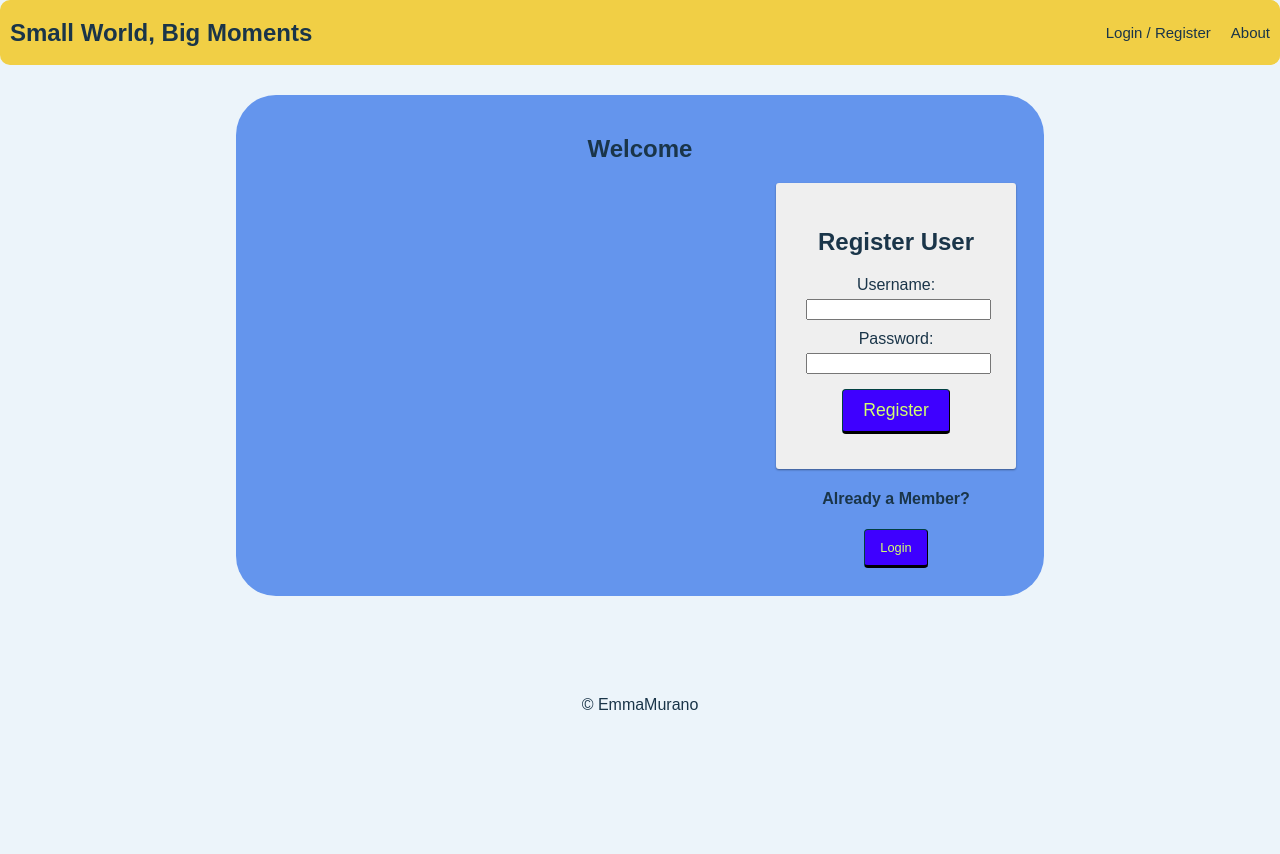
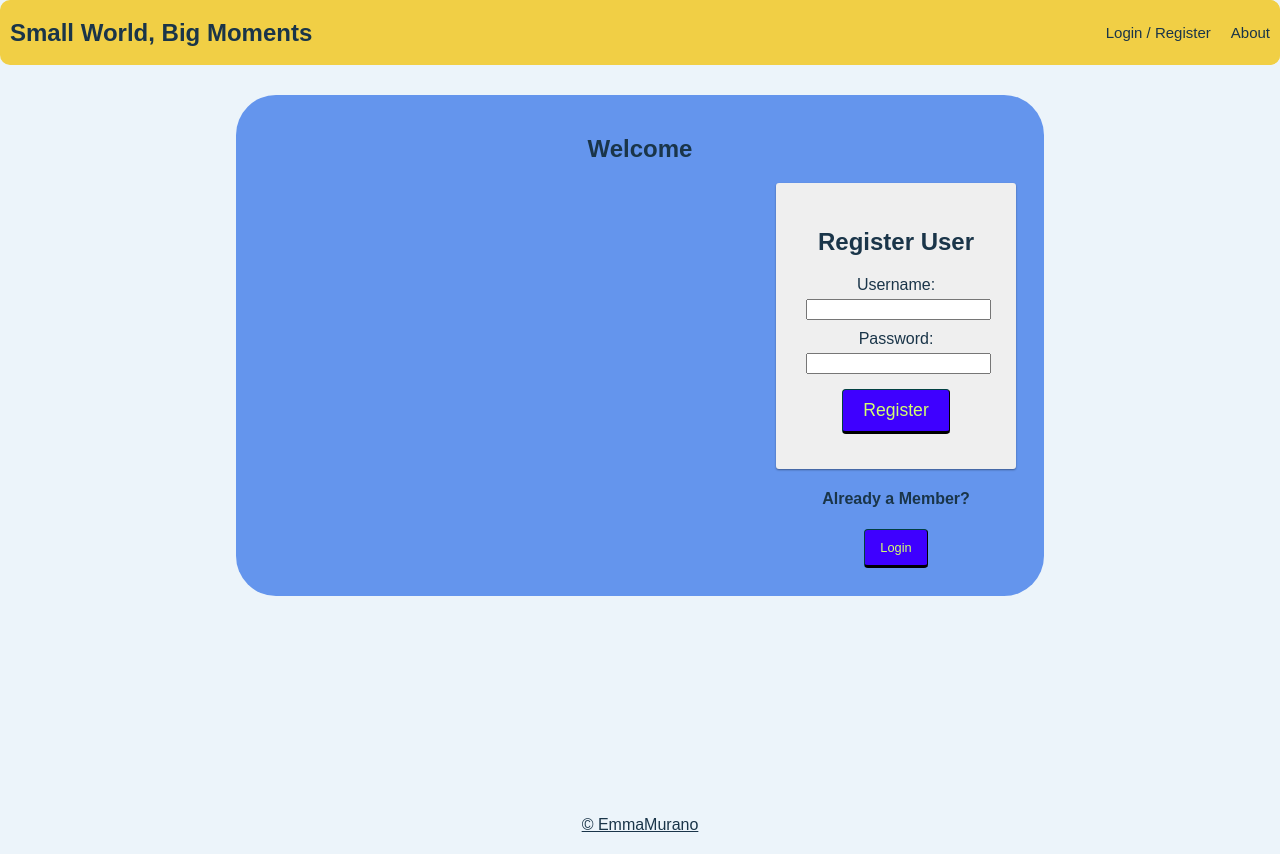
Before and after one commit to mackenzienewkirk/blog, a React (Create React App) app: page /#/home in a window 1280 px wide. Before the commit the page ends 800 px from the top, so only its background shows below. Built offline with nearby package versions, Linux system fonts and the light colour scheme; no server answers.

Commit message:
footer styling

```diff
--- a/src/components/Footer/Footer.css
+++ b/src/components/Footer/Footer.css
@@ -1,5 +1,6 @@
 footer {
-  margin-top: 80px;
+  margin-top: 200px;
   padding: 20px;
   text-align: center;
+  text-decoration: underline;
 }
```
